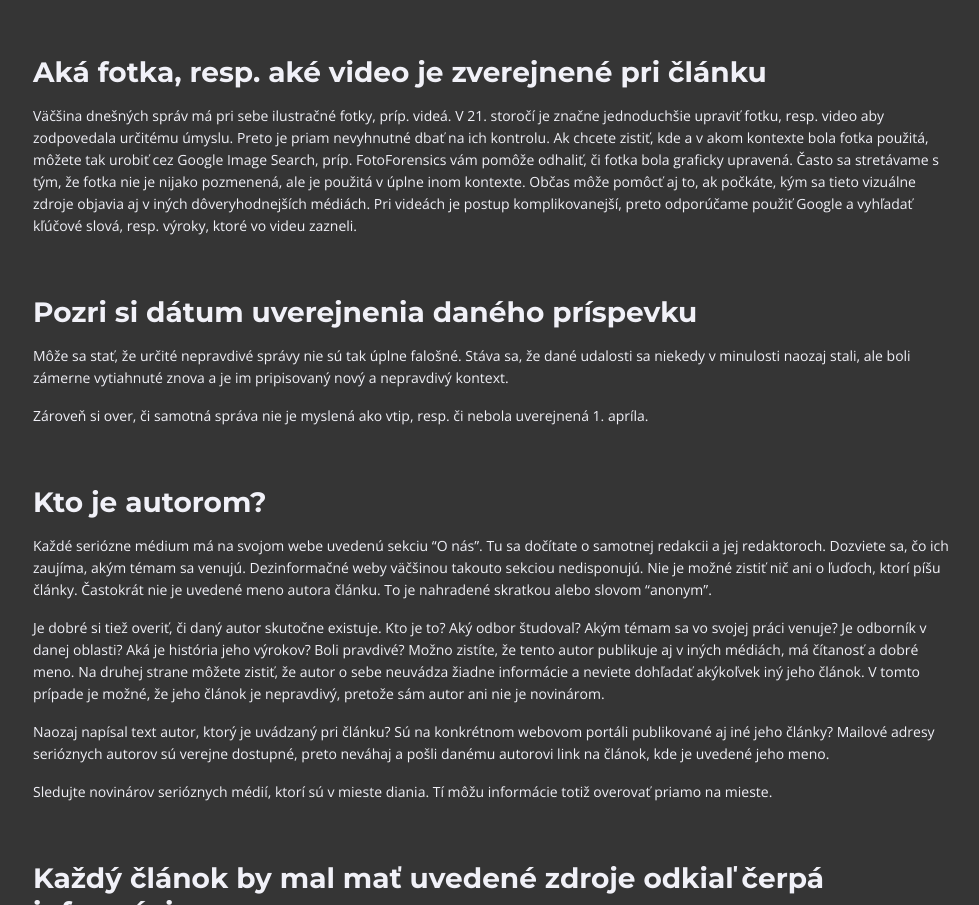
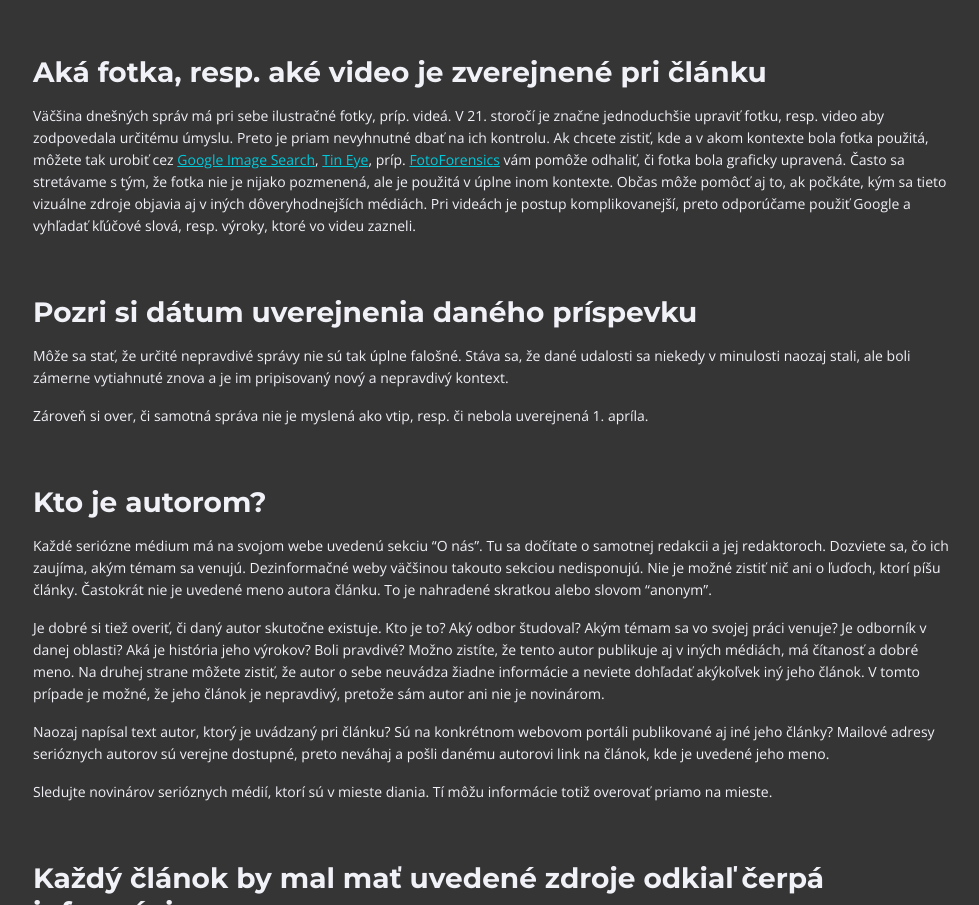
Before and after one commit to Shimix77/webovy_portal_o_hoaxoch, a plain HTML site: page akonahoaxy.html in a window 1280 px wide. Shown: the part 1721-2626 px from the top of the page, without its empty margins (147-1126 px from the left). Drawn offline with nearby package versions, Linux system fonts and the light colour scheme.

Commit message:
link Image Search, Foto, Tin Eye

```diff
--- a/akonahoaxy.html
+++ b/akonahoaxy.html
@@ -162,7 +162,7 @@
 
                         <div class="text-container">
                             <h3>Aká fotka, resp. aké video je zverejnené pri článku</h3>
-                                <p>Väčšina dnešných správ má pri sebe ilustračné fotky, príp. videá. V 21. storočí je značne jednoduchšie upraviť fotku, resp. video aby zodpovedala určitému úmyslu. Preto je priam nevyhnutné dbať na ich kontrolu. Ak chcete zistiť, kde a v akom kontexte bola fotka použitá, môžete tak urobiť cez Google Image Search, príp. FotoForensics vám pomôže odhaliť, či fotka bola graficky upravená. Často sa stretávame s tým, že fotka nie je nijako pozmenená, ale je použitá v úplne inom kontexte. Občas môže pomôcť aj to, ak počkáte, kým sa tieto vizuálne zdroje objavia aj v iných dôveryhodnejších médiách. Pri videách je postup komplikovanejší, preto odporúčame použiť Google a vyhľadať kľúčové slová, resp. výroky, ktoré vo videu zazneli.</p>
+                                <p>Väčšina dnešných správ má pri sebe ilustračné fotky, príp. videá. V 21. storočí je značne jednoduchšie upraviť fotku, resp. video aby zodpovedala určitému úmyslu. Preto je priam nevyhnutné dbať na ich kontrolu. Ak chcete zistiť, kde a v akom kontexte bola fotka použitá, môžete tak urobiť cez <a class="turquoise" href=https://www.google.sk/imghp?hl=sk&ogbl target="_blank">Google Image Search</a>, <a class="turquoise" href=https://tineye.com/ target="_blank">Tin Eye</a>, príp. <a class="turquoise" href=http://fotoforensics.com/ target="_blank">FotoForensics</a> vám pomôže odhaliť, či fotka bola graficky upravená. Často sa stretávame s tým, že fotka nie je nijako pozmenená, ale je použitá v úplne inom kontexte. Občas môže pomôcť aj to, ak počkáte, kým sa tieto vizuálne zdroje objavia aj v iných dôveryhodnejších médiách. Pri videách je postup komplikovanejší, preto odporúčame použiť Google a vyhľadať kľúčové slová, resp. výroky, ktoré vo videu zazneli.</p>
                         </div>
 
                         <div class="text-container">
```
Also changed, not shown: 1 other file.
